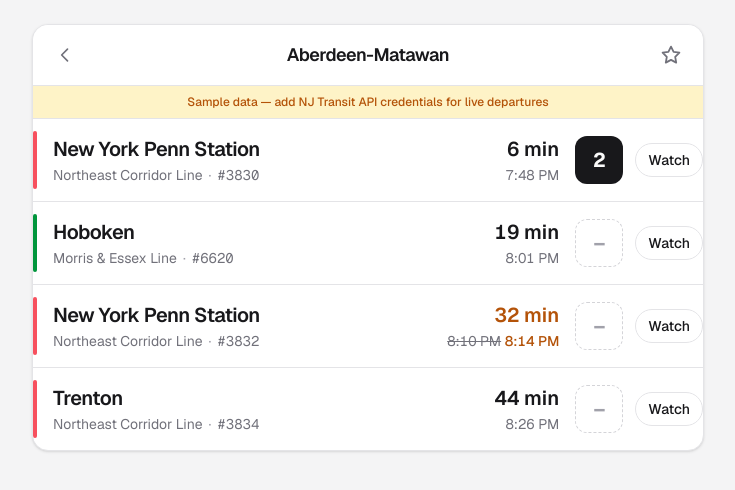
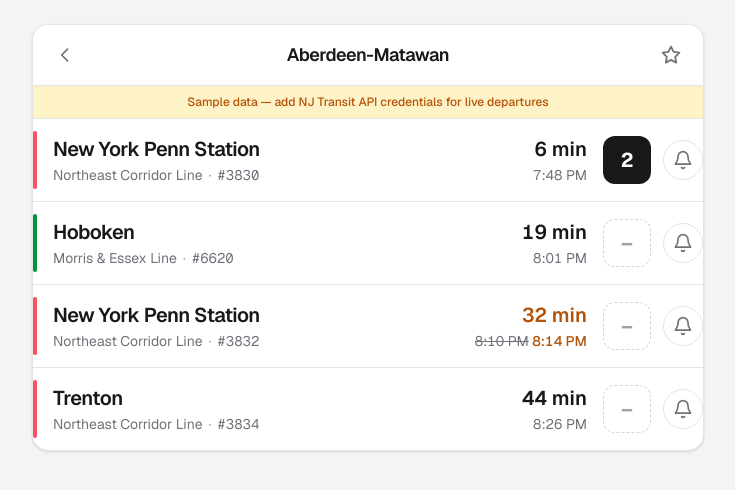
Before and after one commit to spwg/departure-board, a Next.js app: page /station/AM in a window 1280 px wide. Shown: the top 490 px of the page, without its empty margins (272-1007 px from the left). Built offline with nearby package versions, Linux system fonts and the light colour scheme; no server answers.

Commit message:
Use bell icon for departure watches

```diff
--- a/components/WatchButton.tsx
+++ b/components/WatchButton.tsx
@@ -28,6 +28,7 @@
       type="button"
       aria-pressed={active}
       aria-label={`${active ? "Unwatch" : "Watch"} ${trainDescription}`}
+      title={active ? "Stop watching departure" : "Watch departure"}
       onClick={() => {
         if (active) unwatch(key);
         else {
@@ -42,10 +43,26 @@
           }
         }
       }}
-      className="shrink-0 rounded-full border border-edge px-3 py-1.5 text-sm font-medium text-text transition-colors hover:bg-bg focus-visible:outline-2 focus-visible:outline-offset-2 focus-visible:outline-current"
+      className={`grid h-10 w-10 shrink-0 place-items-center rounded-full border transition-colors focus-visible:outline-2 focus-visible:outline-offset-2 focus-visible:outline-current ${
+        active
+          ? "border-text bg-text text-surface hover:opacity-85"
+          : "border-edge text-muted hover:bg-bg hover:text-text"
+      }`}
       style={{ visibility: loaded ? "visible" : "hidden" }}
     >
-      {active ? "Watching" : "Watch"}
+      <svg
+        viewBox="0 0 24 24"
+        className="h-5 w-5"
+        fill={active ? "currentColor" : "none"}
+        stroke="currentColor"
+        strokeWidth={2}
+        strokeLinecap="round"
+        strokeLinejoin="round"
+        aria-hidden
+      >
+        <path d="M18 8a6 6 0 0 0-12 0c0 7-3 7-3 9h18c0-2-3-2-3-9" />
+        <path d="M13.73 21a2 2 0 0 1-3.46 0" fill="none" />
+      </svg>
     </button>
     {permissionNotice && <p role="status" className="sr-only">{permissionNotice}</p>}
     </>
```
Also changed, not shown: 1 other file (tests, documents, lock files or other folders).
